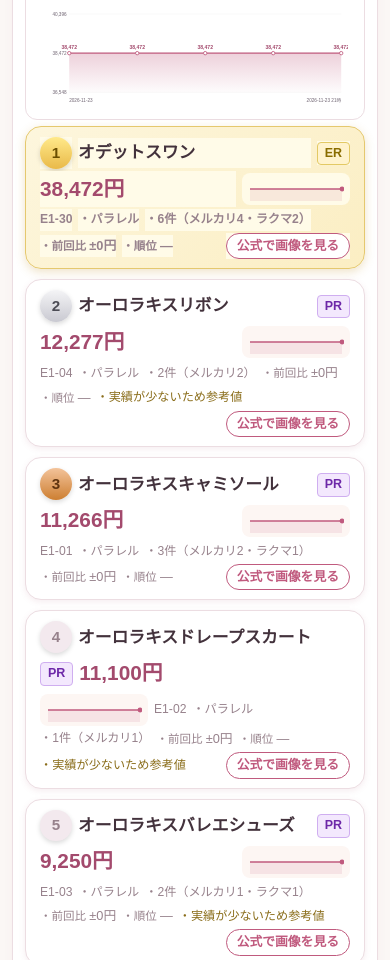
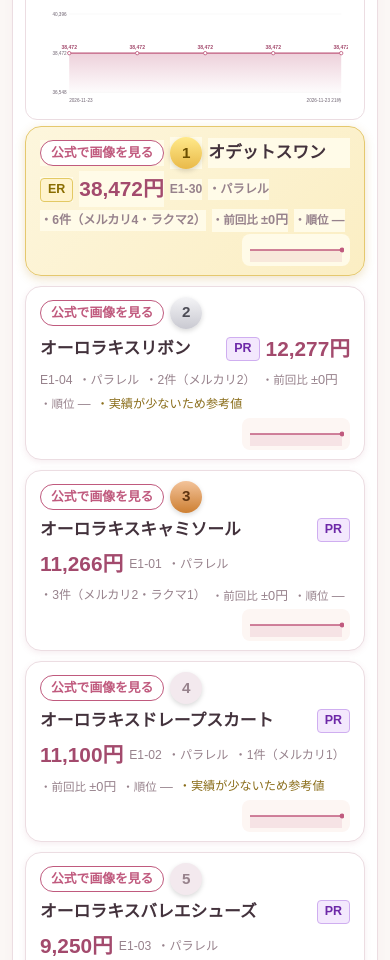
Before and after one commit to aikatsu-encore-guide/aikatsu-encore-guide, a plain HTML site: page index.html in a window 390 px wide. Shown: the part 1723-2683 px from the top of the page. Drawn offline with Linux system fonts and the light colour scheme.

Commit message:
トップ10の推移グラフを右端に統一

```diff
--- a/style.css
+++ b/style.css
@@ -146,8 +146,8 @@ p { margin: 8px 0; }
   #prices .table-scroll td:nth-child(1) { order: 1; }
   #prices .table-scroll td:nth-child(3) { order: 2; flex: 1 1 auto; font-weight: 700; font-size: 1.05rem; }
   #prices .table-scroll td:nth-child(4) { order: 3; }
-  #prices .table-scroll td:nth-child(6) { order: 4; flex: 1 1 55%; font-size: 1.3rem; color: var(--accent-deep); text-align: left; }
-  #prices .table-scroll td.spark { order: 5; background: #fdf6f3; border-radius: 8px; padding: 2px 6px; line-height: 0; }
+  #prices .table-scroll td:nth-child(6) { order: 4; flex: 0 1 auto; font-size: 1.3rem; color: var(--accent-deep); text-align: left; }
+  #prices .table-scroll td.spark { order: 5; margin-left: auto; background: #fdf6f3; border-radius: 8px; padding: 2px 6px; line-height: 0; }
   #prices .table-scroll tr.rank1 td.spark { background: #fff; }
   #prices .table-scroll td:nth-child(2) { order: 6; color: var(--muted); font-size: .76rem; }
   #prices .table-scroll td:nth-child(5) { order: 7; color: var(--muted); font-size: .76rem; }
@@ -160,7 +160,7 @@ p { margin: 8px 0; }
   #prices .table-scroll td:nth-child(9)::before { content: "・順位 "; color: var(--muted); font-size: .72rem; }
   #prices .table-scroll td:nth-child(10) { order: 11; color: #8a6d1a; font-size: .76rem; }
   #prices .table-scroll td:nth-child(10)::before { content: "・"; }
-  #prices .table-scroll td:last-child { order: 12; margin-left: auto; font-size: .78rem; }
+  #prices .table-scroll td:nth-child(11) { order: 12; margin-left: auto; font-size: .78rem; }
   #prices .table-scroll td.note-none { display: none; }
 }
 /* ===== その他の表もスマホではカード表示にする ===== */
```
